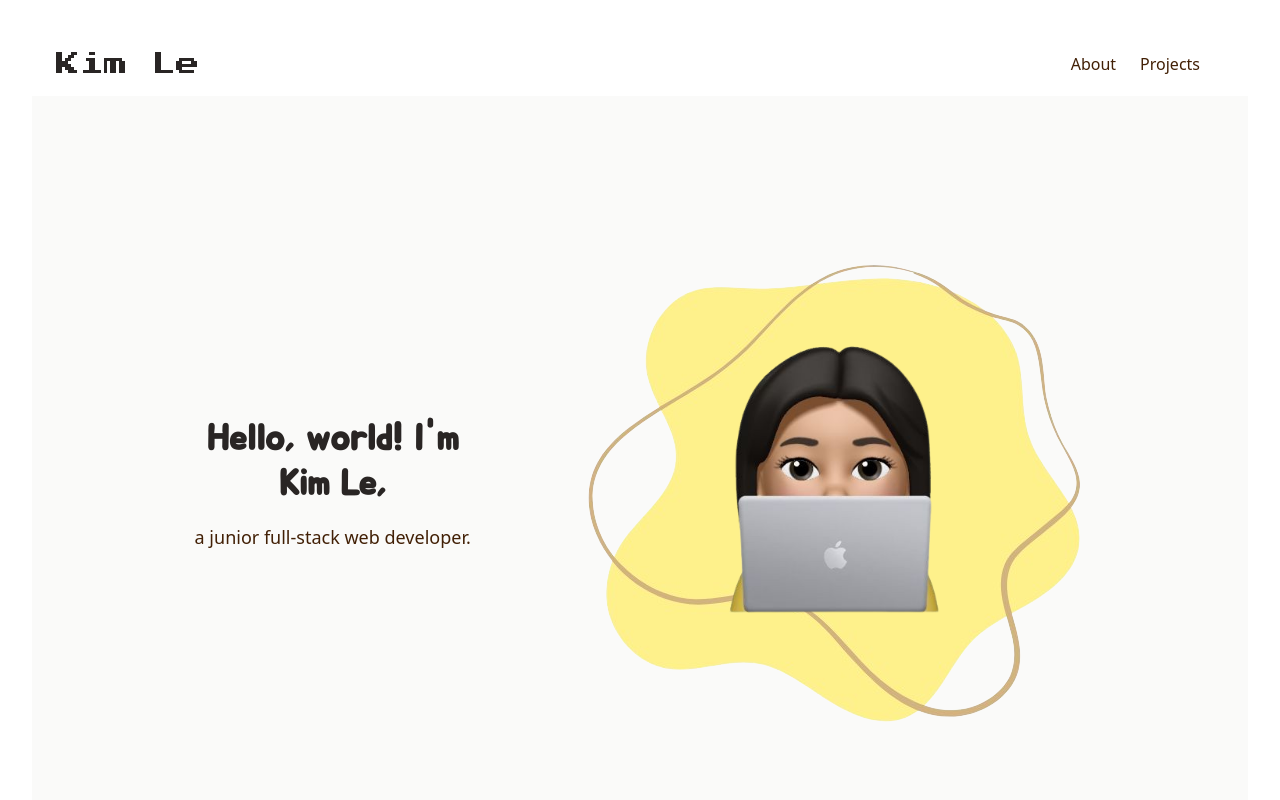
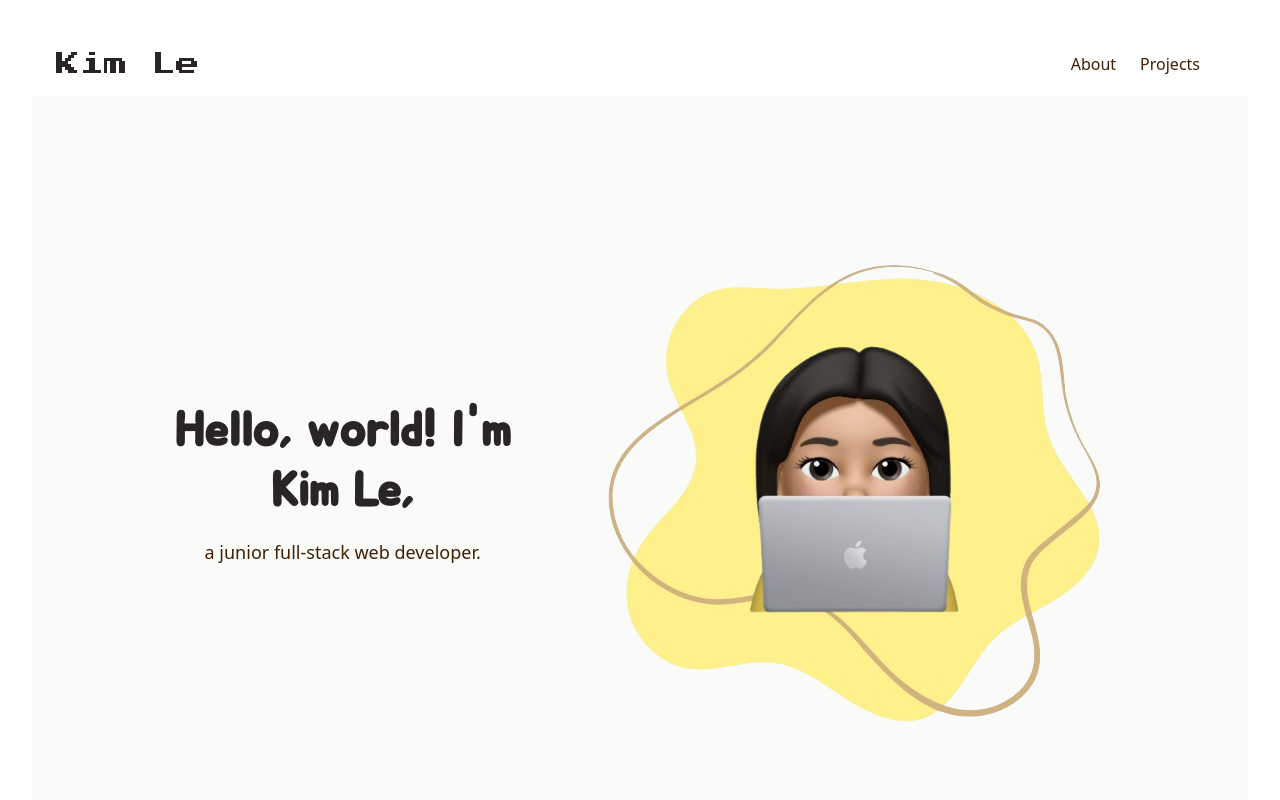
Before and after one commit to kimnle/portfolio, a React (Vite) app: page / in a window 1280 px wide. Shown: the top 800 px of the page. Built offline with nearby package versions, Linux system fonts and the light colour scheme.

Commit message:
changed h1 text size

```diff
--- a/src/components/HomeSection.jsx
+++ b/src/components/HomeSection.jsx
@@ -8,7 +8,7 @@ const HomeSection = () => {
             <div className="container mx-auto px-6 md:px-12 flex flex-col-reverse md:flex-row items-center justify-evenly">
                 {/* Content */}
                 <div className="max-w-lg z-10">
-                    <h1 className="text-4xl font-bold text-stone-800 mb-4 leading-tight font-jua">
+                    <h1 className="text-5xl font-bold text-stone-800 mb-4 leading-tight font-jua">
                         Hello, world! I'm{""}
                         <span className="block">Kim Le,</span>
                     </h1>
```
